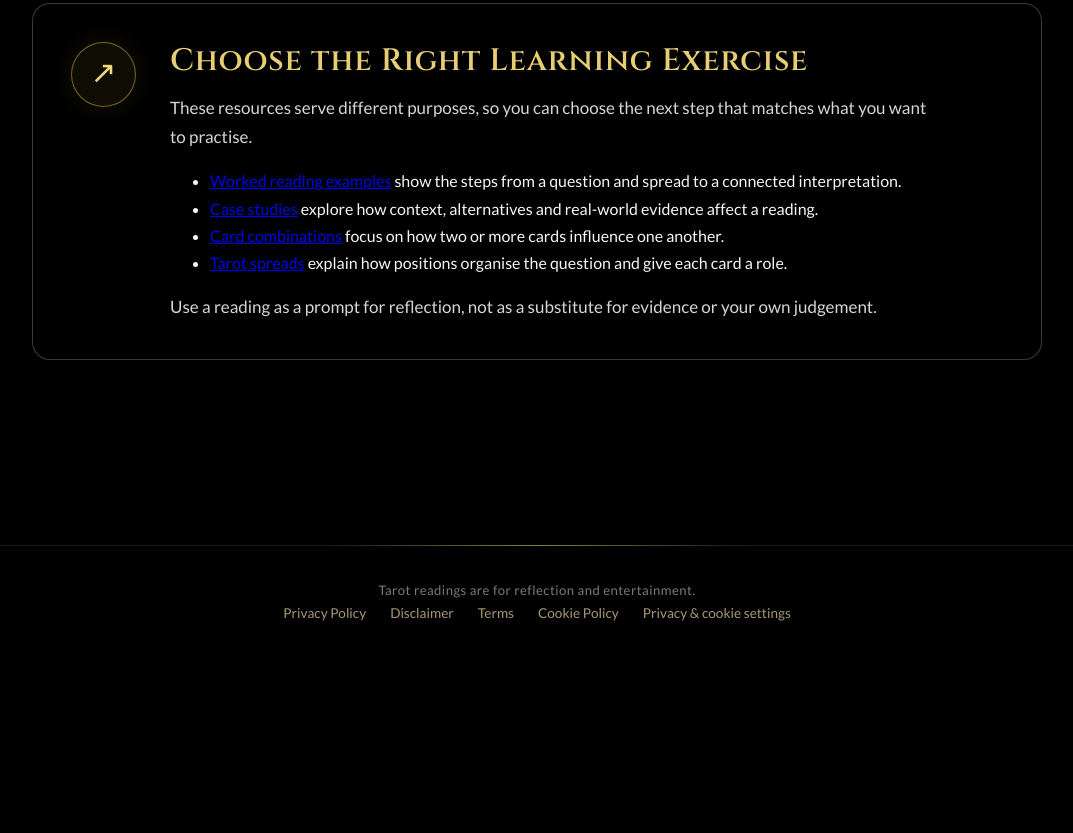
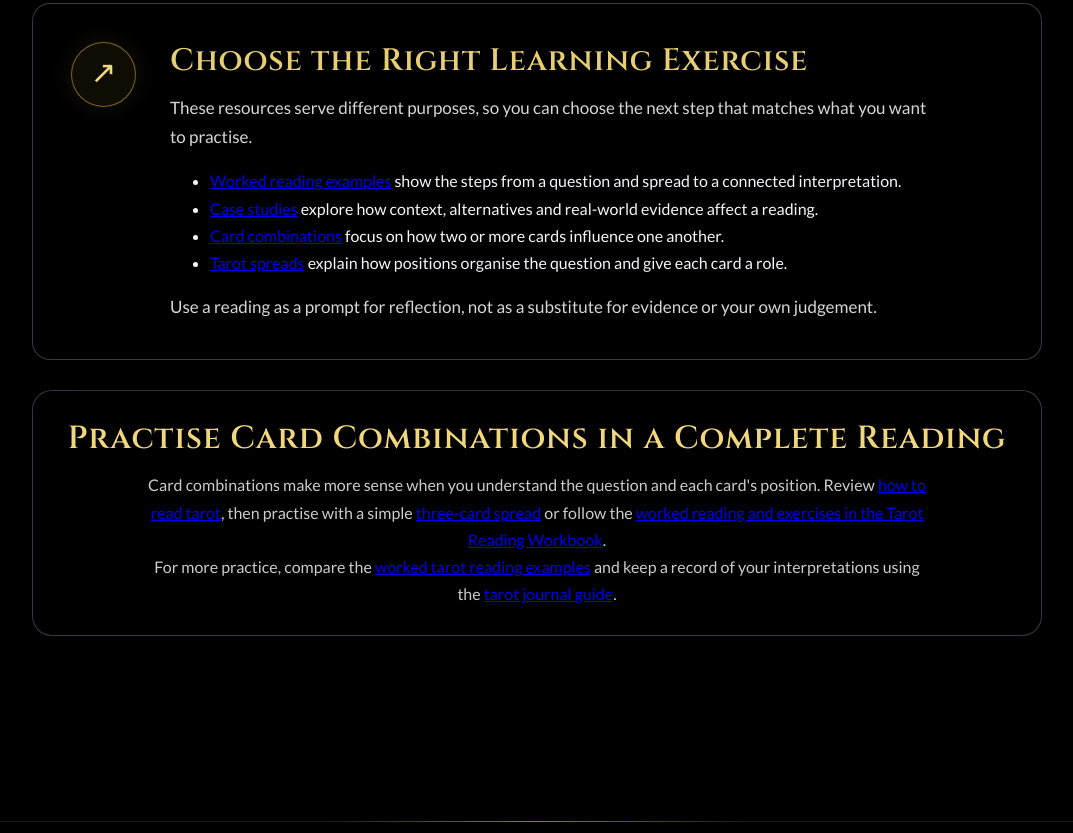
Before and after one commit to Oraclesc/the-oracles-support-centre, a plain HTML site: page tarot-card-combinations.html in a window 1280 px wide. Shown: the part 7467-8300 px from the top of the page, without its empty margins (103-1176 px from the left). Before the commit the page ends 8136 px from the top, so only its background shows below. Drawn offline with Linux system fonts and the light colour scheme.

Commit message:
Strengthen internal links between tarot learning guides

```diff
--- a/tarot-card-combinations.html
+++ b/tarot-card-combinations.html
@@ -911,7 +911,12 @@ crossorigin="anonymous"></script>
 
             </section>
 
-        <section class="about-content editorial-route-map"><article class="about-section"><div class="about-symbol">↗</div><div><h2>Choose the Right Learning Exercise</h2><p>These resources serve different purposes, so you can choose the next step that matches what you want to practise.</p><ul><li><a href="tarot-reading-examples.html">Worked reading examples</a> show the steps from a question and spread to a connected interpretation.</li><li><a href="tarot-reading-case-studies.html">Case studies</a> explore how context, alternatives and real-world evidence affect a reading.</li><li><a href="tarot-card-combinations.html">Card combinations</a> focus on how two or more cards influence one another.</li><li><a href="tarot-spreads.html">Tarot spreads</a> explain how positions organise the question and give each card a role.</li></ul><p>Use a reading as a prompt for reflection, not as a substitute for evidence or your own judgement.</p></div></article></section></main>
+        <section class="about-content editorial-route-map"><article class="about-section"><div class="about-symbol">↗</div><div><h2>Choose the Right Learning Exercise</h2><p>These resources serve different purposes, so you can choose the next step that matches what you want to practise.</p><ul><li><a href="tarot-reading-examples.html">Worked reading examples</a> show the steps from a question and spread to a connected interpretation.</li><li><a href="tarot-reading-case-studies.html">Case studies</a> explore how context, alternatives and real-world evidence affect a reading.</li><li><a href="tarot-card-combinations.html">Card combinations</a> focus on how two or more cards influence one another.</li><li><a href="tarot-spreads.html">Tarot spreads</a> explain how positions organise the question and give each card a role.</li></ul><p>Use a reading as a prompt for reflection, not as a substitute for evidence or your own judgement.</p></div></article></section><section class="about-notice" aria-labelledby="combinations-next-steps">
+<h2 id="combinations-next-steps">Practise Card Combinations in a Complete Reading</h2>
+<p>Card combinations make more sense when you understand the question and each card's position. Review <a href="how-to-read-tarot.html">how to read tarot</a>, then practise with a simple <a href="tarot-spreads.html">three-card spread</a> or follow the <a href="tarot-reading-workbook.html">worked reading and exercises in the Tarot Reading Workbook</a>.</p>
+<p>For more practice, compare the <a href="tarot-reading-examples.html">worked tarot reading examples</a> and keep a record of your interpretations using the <a href="keeping-a-tarot-journal.html">tarot journal guide</a>.</p>
+</section>
+</main>
 
         <footer class="site-footer">
 
```
